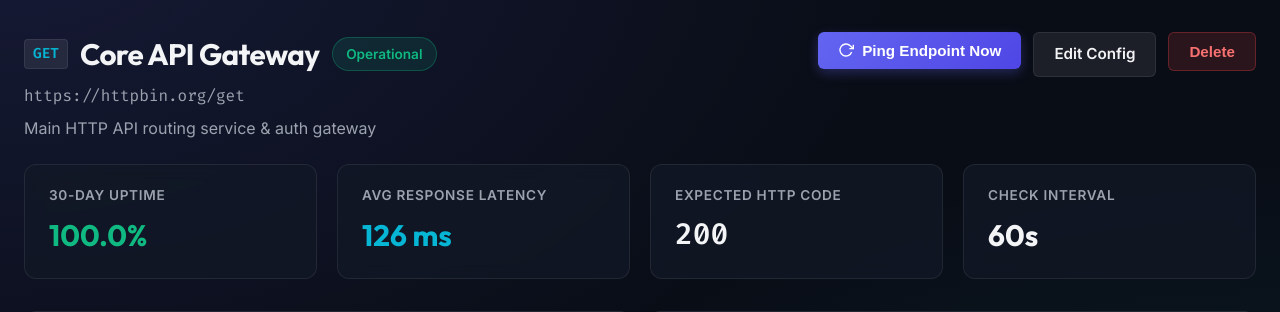
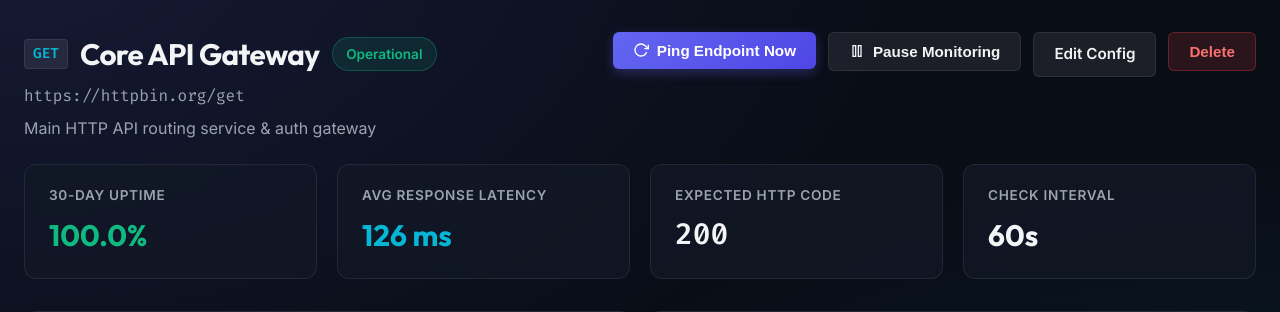
Before and after one commit to craigderington/statuspulse, a Rails app: page /services/1 in a window 1280 px wide. Shown: the part 77-389 px from the top of the page. Run offline with Rails 7, Linux system fonts and the light colour scheme; a user stored in the database is signed in; data comes from the database, SQL or seed files in the repository; some libraries are stand-ins or nearby versions.

Commit message:
fix(security): scope service broadcasts per organization; add pause/resume
The Turbo Stream was a single global channel: every view subscribed to
"services_status" and every broadcast published to it, so one tenant's service
telemetry - names, URLs, latency, health status - was pushed live to every other
tenant's dashboard. Streams are now keyed by organization.

Also fixes two gaps in the same mechanism:
- Creates were never broadcast, so a new service only appeared after a manual
  page refresh. It now prepends to the list live.
- Destroys were never broadcast, leaving deleted services on screen.

Adds pause/resume. A nullable paused_at keeps monitoring state separate from
health status, so pausing preserves the last known reading instead of
overwriting it, and a manual ping cannot silently un-pause a service. Paused
services are skipped by the recurring sweep and write no check logs, so paused
windows are excluded from SLA automatically - uptime is computed from logs.

Also routes the PWA manifest and service worker, which shipped as views but
were never reachable.

Co-Authored-By: Claude Opus 5 (1M context) <noreply@anthropic.com>

```diff
--- a/app/controllers/services_controller.rb
+++ b/app/controllers/services_controller.rb
@@ -1,5 +1,5 @@
 class ServicesController < ApplicationController
-  before_action :set_service, only: [:show, :edit, :update, :destroy, :check_now]
+  before_action :set_service, only: [:show, :edit, :update, :destroy, :check_now, :pause, :resume]
 
   def index
     @services = scope_services.ordered
@@ -53,6 +53,16 @@ class ServicesController < ApplicationController
     end
   end
 
+  def pause
+    @service.pause!
+    redirect_to @service, notice: "Monitoring suspended for #{@service.name}. Paused time is excluded from SLA."
+  end
+
+  def resume
+    @service.resume!
+    redirect_to @service, notice: "Monitoring resumed for #{@service.name}."
+  end
+
   private
 
   def scope_services
--- a/app/javascript/controllers/countdown_controller.js
+++ b/app/javascript/controllers/countdown_controller.js
@@ -9,12 +9,17 @@ import { Controller } from "@hotwired/stimulus"
 export default class extends Controller {
   static values = {
     seconds: Number,
-    checked: Boolean
+    checked: Boolean,
+    paused: Boolean
   }
 
   connect() {
     this.remaining = this.secondsValue
     this.render()
+
+    // A paused service has no next check to count toward, so don't burn a timer.
+    if (this.pausedValue) return
+
     this.timer = setInterval(() => this.tick(), 1000)
   }
 
@@ -42,6 +47,11 @@ export default class extends Controller {
   }
 
   render() {
+    if (this.pausedValue) {
+      this.element.textContent = "monitoring paused"
+      return
+    }
+
     if (!this.checkedValue) {
       this.element.textContent = "awaiting first check"
       return
--- a/app/models/service.rb
+++ b/app/models/service.rb
@@ -18,14 +18,42 @@ class Service < ApplicationRecord
   validates :timeout_seconds, numericality: { only_integer: true, greater_than: 0, less_than_or_equal_to: 60 }
   validates :status, inclusion: { in: STATUSES }
 
-  after_update_commit -> { broadcast_replace_to "services_status", target: "service_#{id}", partial: "services/service_card", locals: { service: self } }
+  # Streams are scoped per organization. A single global stream name would
+  # broadcast every tenant's service telemetry — names, URLs, latency, status —
+  # to every other tenant's dashboard in real time.
+  after_create_commit -> { broadcast_prepend_to organization_stream, target: "services_list", partial: "services/service_card", locals: { service: self } }
+  after_update_commit -> { broadcast_replace_to organization_stream, target: "service_#{id}", partial: "services/service_card", locals: { service: self } }
+  after_destroy_commit -> { broadcast_remove_to organization_stream, target: "service_#{id}" }
+
+  def organization_stream
+    [ organization, "services_status" ]
+  end
 
   scope :ordered, -> { order(position: :asc, name: :asc) }
+
+  scope :paused, -> { where.not(paused_at: nil) }
+  scope :monitored, -> { where(paused_at: nil) }
+
+  def paused?
+    paused_at.present?
+  end
+
+  # Suspends automatic checks. The last known status is deliberately left
+  # untouched so the card still shows the health reading from before the pause
+  # rather than resetting to an unknown state.
+  def pause!
+    update!(paused_at: Time.current)
+  end
+
+  def resume!
+    update!(paused_at: nil)
+  end
 
   # True when this service has never been checked, or its configured interval
   # has elapsed since the last check. Evaluated in Ruby rather than SQL so the
   # comparison against the per-row interval stays portable across adapters.
   def due_for_check?
+    return false if paused?
     return true if last_checked_at.blank?
 
     last_checked_at <= check_interval_seconds.to_i.seconds.ago
@@ -33,7 +61,7 @@ class Service < ApplicationRecord
 
   # Seconds remaining until the next scheduled check; 0 when already due.
   def seconds_until_next_check
-    return 0 if last_checked_at.blank?
+    return 0 if paused? || last_checked_at.blank?
 
     remaining = (last_checked_at + check_interval_seconds.to_i.seconds) - Time.current
     remaining.negative? ? 0 : remaining.round
--- a/app/views/dashboard/index.html.erb
+++ b/app/views/dashboard/index.html.erb
@@ -1,4 +1,4 @@
-<%= turbo_stream_from "services_status" %>
+<%= turbo_stream_from [current_organization, "services_status"] %>
 
 <div class="hero-status-banner">
   <div class="status-indicator-huge">
@@ -96,7 +96,7 @@
   </div>
 </div>
 
-<div class="services-list">
+<div class="services-list" id="services_list">
   <% @services.each do |service| %>
     <%= render "services/service_card", service: service %>
   <% end %>
--- a/app/views/services/_service_card.html.erb
+++ b/app/views/services/_service_card.html.erb
@@ -33,7 +33,8 @@
         <div class="service-countdown"
              data-controller="countdown"
              data-countdown-seconds-value="<%= service.seconds_until_next_check %>"
-             data-countdown-checked-value="<%= service.last_checked_at.present? %>">
+             data-countdown-checked-value="<%= service.last_checked_at.present? %>"
+             data-countdown-paused-value="<%= service.paused? %>">
         </div>
       </div>
 
--- a/app/views/services/index.html.erb
+++ b/app/views/services/index.html.erb
@@ -1,3 +1,4 @@
+<%= turbo_stream_from [current_organization, "services_status"] %>
 <div class="section-header" style="margin-bottom: 2rem;">
   <div>
     <h1 class="section-title">Monitored Service Endpoints</h1>
@@ -11,7 +12,7 @@
   <% end %>
 </div>
 
-<div class="services-list">
+<div class="services-list" id="services_list">
   <% @services.each do |service| %>
     <%= render "services/service_card", service: service %>
   <% end %>
--- a/app/views/services/show.html.erb
+++ b/app/views/services/show.html.erb
@@ -18,6 +18,17 @@
       <%= button_to check_now_service_path(@service), method: :post, class: "btn btn-primary" do %>
         <svg width="16" height="16" viewBox="0 0 24 24" fill="none" stroke="currentColor" stroke-width="2"><polyline points="23 4 23 10 17 10"></polyline><path d="M20.49 15a9 9 0 1 1-2.12-9.36L23 10"></path></svg>
         <span>Ping Endpoint Now</span>
+      <% end %>
+      <% if @service.paused? %>
+        <%= button_to resume_service_path(@service), method: :post, class: "btn btn-secondary", title: "Resume automatic health checks" do %>
+          <svg width="16" height="16" viewBox="0 0 24 24" fill="none" stroke="currentColor" stroke-width="2"><polygon points="5 3 19 12 5 21 5 3"></polygon></svg>
+          <span>Resume Monitoring</span>
+        <% end %>
+      <% else %>
+        <%= button_to pause_service_path(@service), method: :post, class: "btn btn-secondary", title: "Suspend automatic health checks", data: { turbo_confirm: "Suspend monitoring for #{@service.name}? No checks will run until you resume, and the paused window is excluded from SLA." } do %>
+          <svg width="16" height="16" viewBox="0 0 24 24" fill="none" stroke="currentColor" stroke-width="2"><rect x="6" y="4" width="4" height="16"></rect><rect x="14" y="4" width="4" height="16"></rect></svg>
+          <span>Pause Monitoring</span>
+        <% end %>
       <% end %>
       <%= link_to "Edit Config", edit_service_path(@service), class: "btn btn-secondary" %>
       <%= button_to "Delete", service_path(@service), method: :delete, data: { turbo_confirm: "Are you sure you want to delete this monitored endpoint?" }, class: "btn btn-danger" %>
--- a/config/routes.rb
+++ b/config/routes.rb
@@ -19,6 +19,8 @@ Rails.application.routes.draw do
   resources :services do
     member do
       post :check_now
+      post :pause
+      post :resume
     end
   end
 
@@ -34,4 +36,9 @@ Rails.application.routes.draw do
 
   # Health check route
   get "up" => "rails/health#show", as: :rails_health_check
+
+  # PWA manifest and service worker, rendered from app/views/pwa/. These views
+  # shipped with the app but were never routed, so the manifest was dead code.
+  get "manifest" => "rails/pwa#manifest", as: :pwa_manifest
+  get "service-worker" => "rails/pwa#service_worker", as: :pwa_service_worker
 end
```
Also changed, not shown: db/migrate/20260812155332_add_paused_at_to_services.rb (added, +10 -0 lines), test/models/service_pause_test.rb (added, +83 -0 lines), db/schema.rb.
